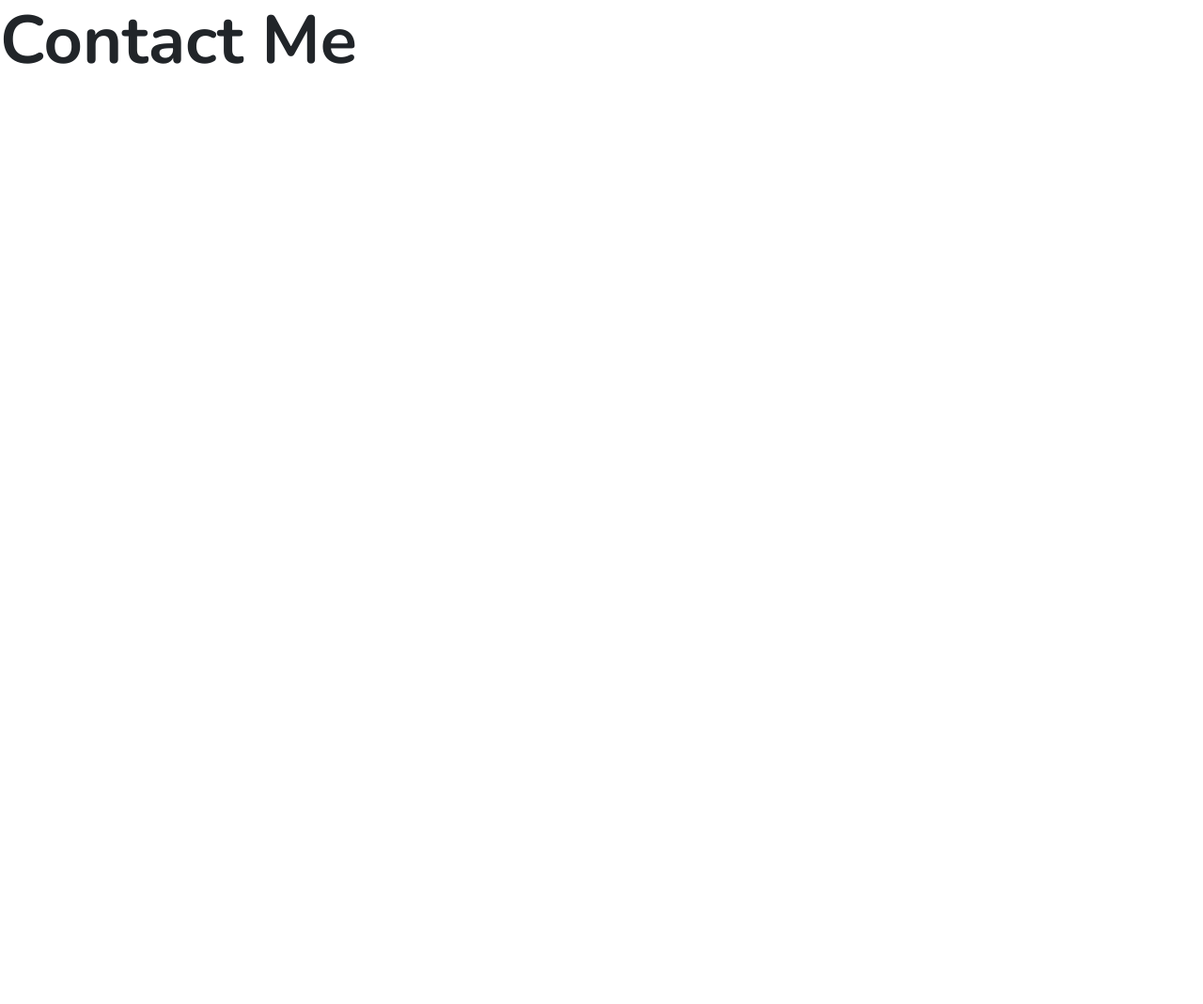
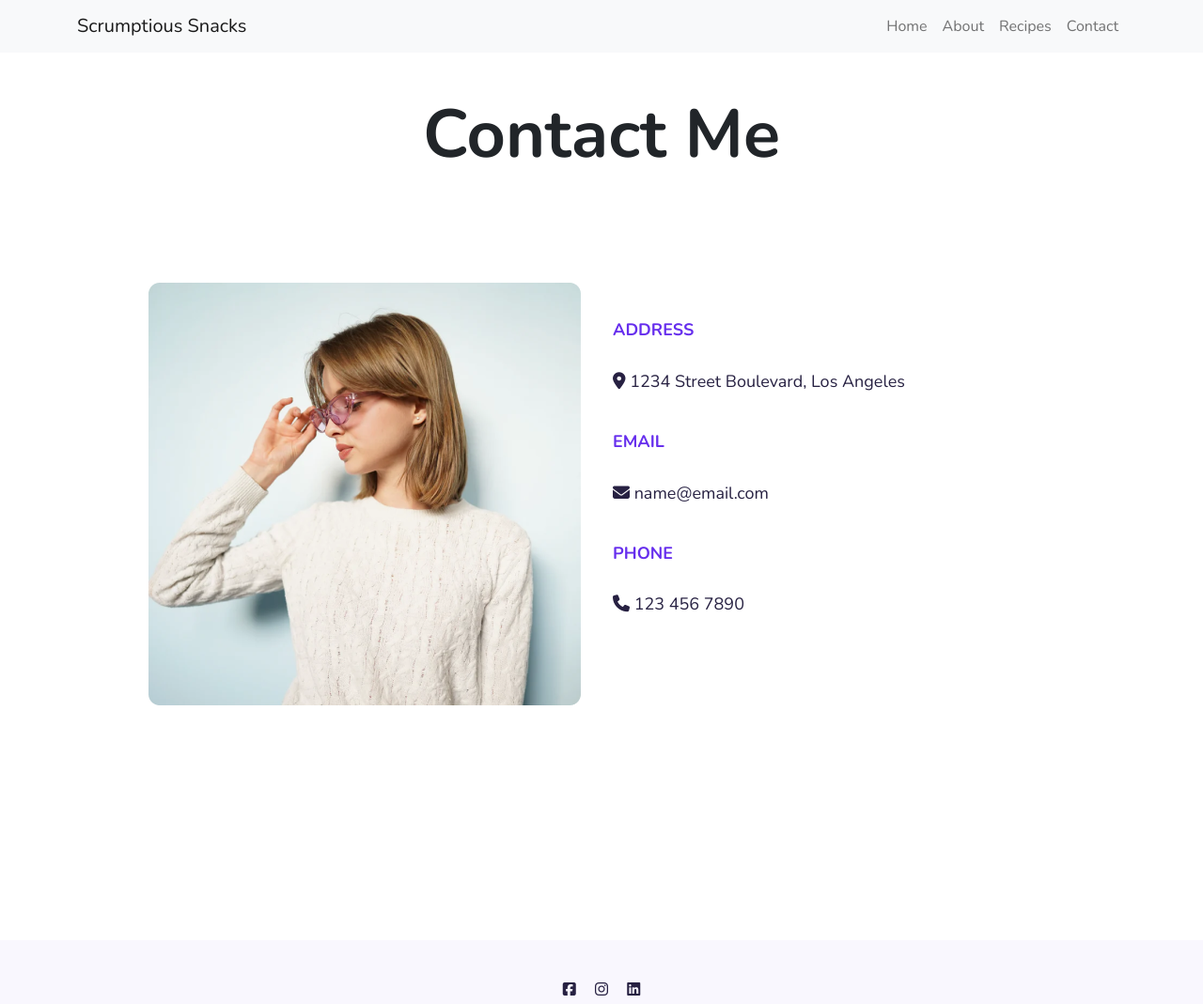
Before and after one commit to ashleighstrahan/recipe-blog-site, a plain HTML site: page contact.html in a window 1280 px wide. Shown: the whole page at 94% size. Before the commit the page ends 800 px from the top, so only its background shows below. Drawn offline with nearby package versions, Linux system fonts and the light colour scheme.

Commit message:
Contact page HTML and CSS

```diff
--- a/contact.html
+++ b/contact.html
@@ -28,7 +28,72 @@
     <link rel="stylesheet" href="/src/style.css" />
   </head>
   <body>
-    <h1>Contact Me</h1>
+    <nav class="navbar navbar-expand-lg fixed-top navbar-light bg-light">
+      <div class="container">
+        <a class="navbar-brand" href="/">Scrumptious Snacks</a>
+        <button
+          class="navbar-toggler"
+          type="button"
+          data-toggle="collapse"
+          data-target="#navbarNav"
+          aria-controls="navbarNav"
+          aria-expanded="false"
+          aria-label="Toggle navigation"
+        >
+          <span class="navbar-toggler-icon"></span>
+        </button>
+        <div class="collapse navbar-collapse" id="navbarNav">
+          <ul class="navbar-nav ms-auto">
+            <li class="nav-item active">
+              <a class="nav-link" href="/">Home</a>
+            </li>
+            <li class="nav-item">
+              <a class="nav-link" href="/about.html">About</a>
+            </li>
+            <li class="nav-item">
+              <a class="nav-link" href="/recipes.html">Recipes</a>
+            </li>
+            <li class="nav-item">
+              <a class="nav-link" href="/contact.html"
+                >Contact <span class="sr-only">(current)</span></a
+              >
+            </li>
+          </ul>
+        </div>
+      </div>
+    </nav>
+    <div class="contact-me container">
+      <h1 class="text-center">Contact Me</h1>
+      <div class="contact-content">
+        <div class="row">
+          <div class="col-md-6">
+            <img
+              src="/images/shelley-photo.png"
+              alt="Shelley photo"
+              class="img-fluid"
+            />
+          </div>
+          <div class="col-md-6">
+            <h4>ADDRESS</h4>
+            <p>
+              <i class="fa-solid fa-location-dot"></i> 1234 Street Boulevard, Los
+              Angeles
+            </p>
+            <h4>EMAIL</h4>
+            <p><i class="fa-solid fa-envelope"></i> name@email.com</p>
+            <h4>PHONE</h4>
+            <p><i class="fa-solid fa-phone"></i> 123 456 7890</p>
+          </div>
+        </div>
+      </div>
+    </div>
+    <div class="footer-container">
+      <div class="social-media-links">
+        <i class="fa-brands fa-facebook-square me-3"></i>
+        <i class="fa-brands fa-instagram me-3"></i>
+        <i class="fa-brands fa-linkedin"></i>
+      </div>
+    </div>
     <script
       src="https://cdn.jsdelivr.net/npm/bootstrap@5.2.0-beta1/dist/js/bootstrap.bundle.min.js"
       integrity="sha384-pprn3073KE6tl6bjs2QrFaJGz5/SUsLqktiwsUTF55Jfv3qYSDhgCecCxMW52nD2"
--- a/src/style.css
+++ b/src/style.css
@@ -126,6 +126,27 @@ hr {
   line-height: 30px;
 }
 
+.contact-me h1 {
+  margin-top: 100px;
+}
+
+.contact-content {
+  max-width: 965px;
+  margin: 115px auto 250px;
+}
+
+.contact-content h4 {
+  color: #662eed;
+  font-size: 18px;
+  font-weight: 700;
+  margin: 40px auto 30px;
+}
+
+.contact-content p {
+  color: #272142;
+  font-size: 18px;
+}
+
 .footer-container {
   background-color: #f9f7fe;
   height: 100px;
```
Also changed, not shown: about.html (+1 -1 lines), recipes.html (+4 -3 lines).
